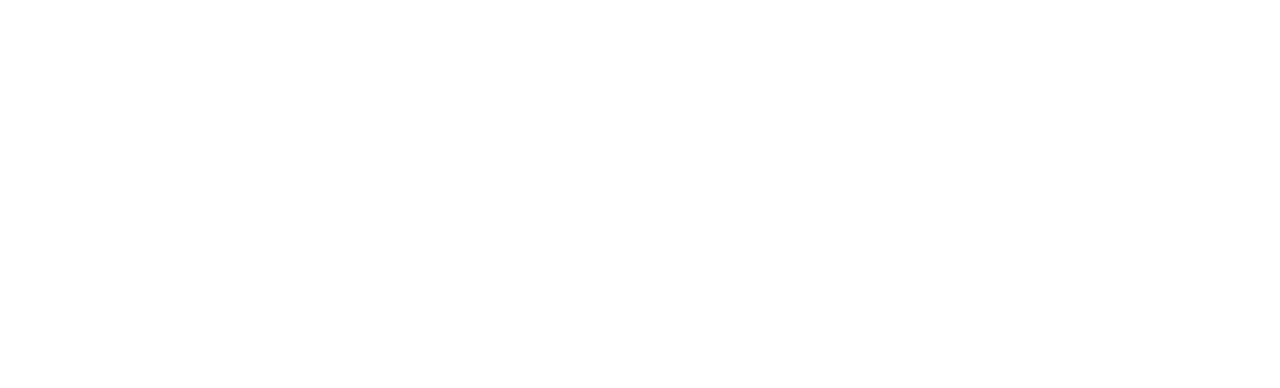
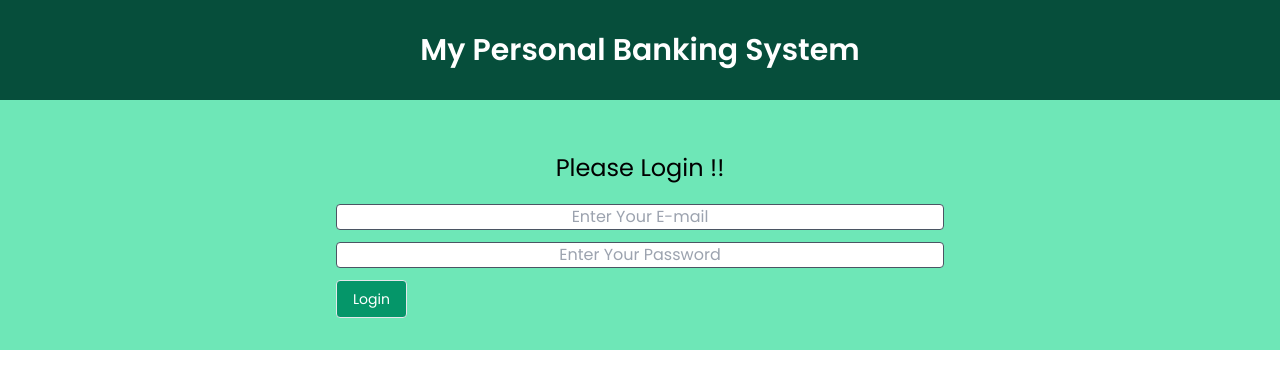
Before and after one commit to iamsiraj13/banking-system, a plain HTML site: page index.html in a window 1280 px wide. Drawn offline with nearby package versions, Linux system fonts and the light colour scheme.

Commit message:
login form design done

```diff
--- a/index.html
+++ b/index.html
@@ -5,8 +5,20 @@
     <meta http-equiv="X-UA-Compatible" content="IE=edge">
     <meta name="viewport" content="width=device-width, initial-scale=1.0">
     <title>Document</title>
+    <link href="https://unpkg.com/tailwindcss@^2/dist/tailwind.min.css" rel="stylesheet">
+    <link rel="stylesheet" href="./style.css">
 </head>
 <body>
-
+    <header class="py-8 bg-green-900">
+        <h2 class="text-center text-3xl font-bold text-white">My Personal Banking System</h2>
+    </header>
+    <main class="bg-green-300 p-8 mx-auto">
+        <h3 class="text-center text-2xl my-5">Please Login !!</h3>
+        <div class="w-6/12 mx-auto">
+            <input class="w-full block border text-center border-gray-600   mb-3 px-3 rounded" type="text" placeholder="Enter Your E-mail">
+            <input class="w-full block text-center border border-gray-600   mb-3 px-3 rounded" type="password" placeholder="Enter Your Password">
+            <button class="bg-green-600 border border-grey-600 text-white py-2 px-4 text-sm rounded  ">Login</button>
+        </div>
+    </main>
 </body>
 </html>
--- /dev/null
+++ b/style.css
@@ -0,0 +1,5 @@
+@import url('https://fonts.googleapis.com/css2?family=Poppins:wght@400;500;600&display=swap');
+
+body{
+    font-family: 'Poppins', sans-serif;
+}
```
